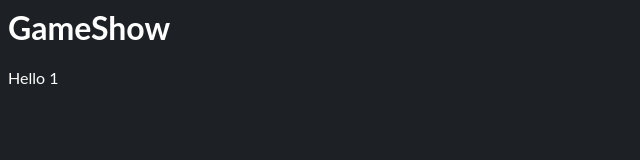
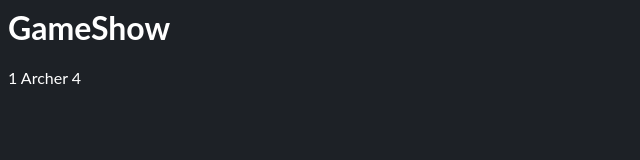
Before and after one commit to sonalghatiya/angular-study-sonal, an Angular app: page / in a window 1280 px wide. Shown: the top 160 px of the page, without its empty margins (0-640 px from the left). Built offline with nearby package versions, Linux system fonts and the light colour scheme.

Commit message:
1 file modified

```diff
--- a/src/app/game/game.component.html
+++ b/src/app/game/game.component.html
@@ -1,3 +1,5 @@
 <p>
-Hello {{game.id}}
+{{game.id}}
+{{game.name}}
+{{game.rating}}
 </p>
```
